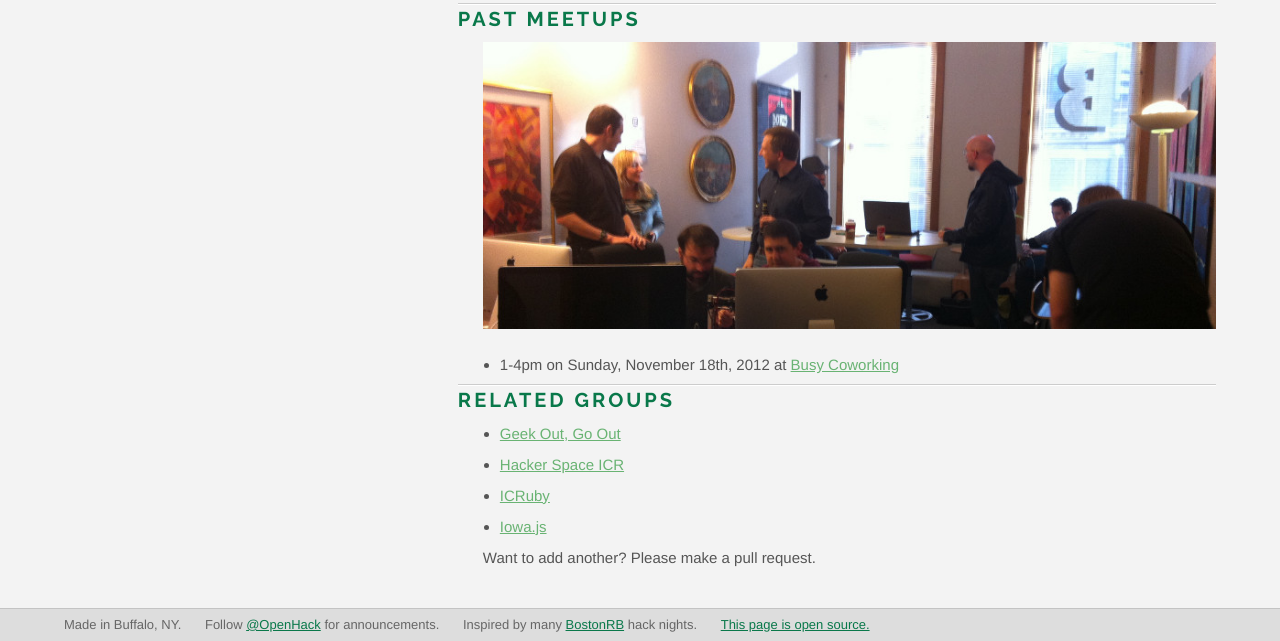
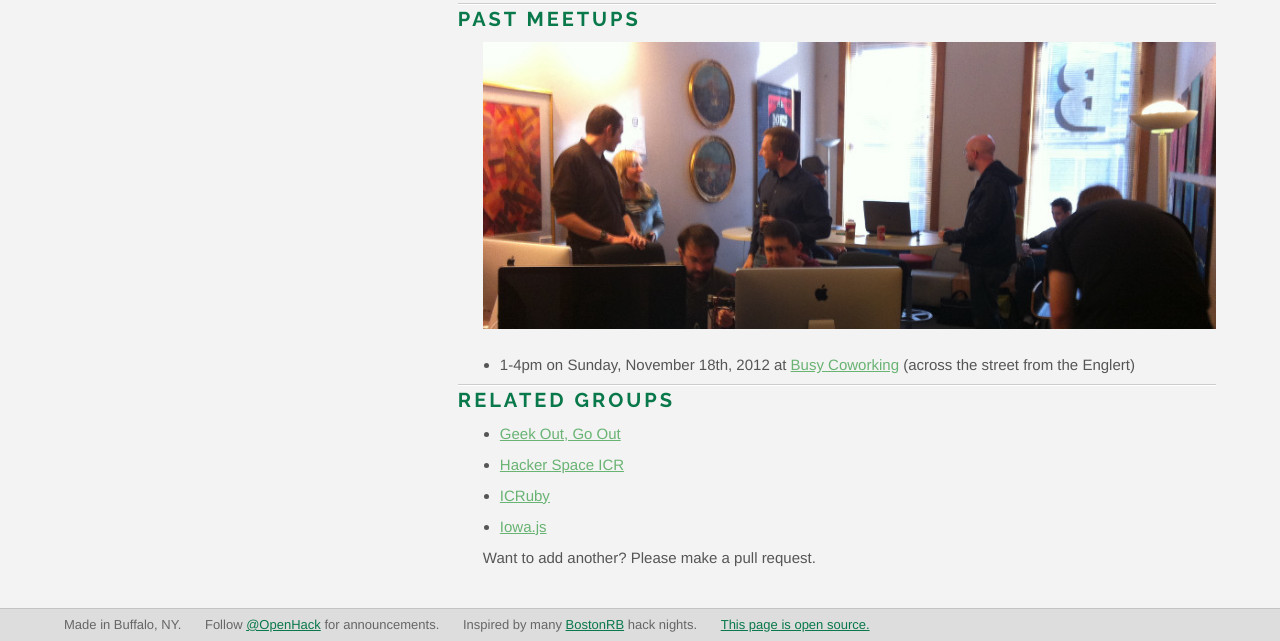
Before and after one commit to OpenHack/openhack.github.com, a Jekyll site: the page built from iowa_city/index.markdown, in a window 1280 px wide. Shown: the part 1566-2207 px from the top of the page. Built offline with Jekyll 4.4.1, drawn with Linux system fonts in a browser that asks for light colours; nearby versions of some CDN libraries; Markdown is read by kramdown in place of the engine named in the settings; comment, search, counter and statistics services are not loaded.

Commit message:
Add note about location

```diff
--- a/iowa_city/index.markdown
+++ b/iowa_city/index.markdown
@@ -29,7 +29,7 @@ We might get a Meetup account to organize these in the future (they're actually
 
 ![First Meetup](/iowa_city/benjaminoakes_first_meetup.jpg)
 
-* 1-4pm on Sunday, November 18th, 2012 at [Busy Coworking](http://busycoworking.com/)
+* 1-4pm on Sunday, November 18th, 2012 at [Busy Coworking](http://busycoworking.com/) (across the street from the Englert)
 
 ### Related Groups
 
```
